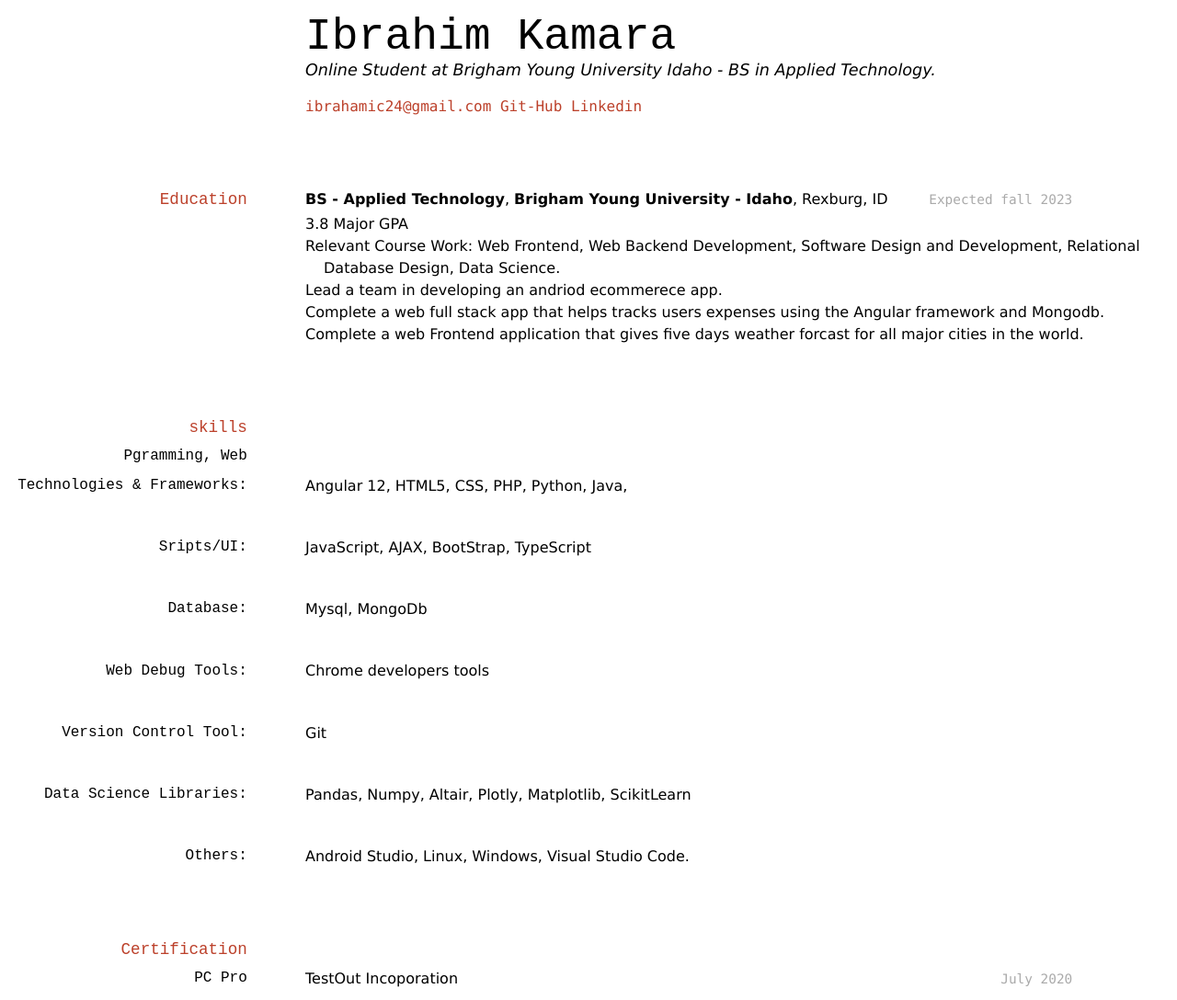
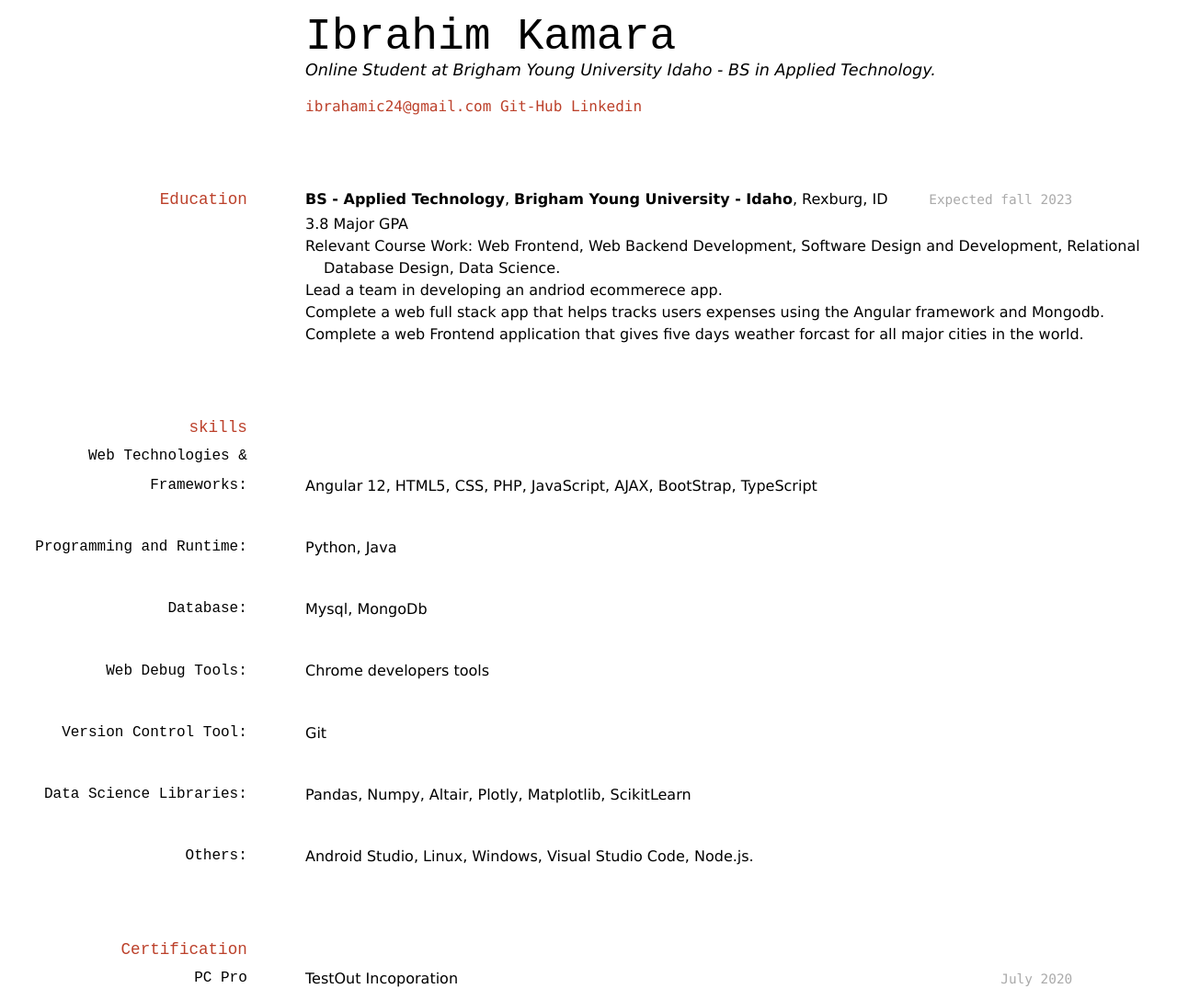
Before and after one commit to Ibrahimcode/Kamara-Ibrahim-resume, a Jekyll site: the page built from docs/index.md, in a window 1280 px wide. Shown: the whole page at 92% size. Built offline with Jekyll 4.4.1, drawn with Linux system fonts in a browser that asks for light colours.

Commit message:
Update Skills

```diff
--- a/docs/index.md
+++ b/docs/index.md
@@ -31,11 +31,11 @@ __Brigham Young University - Idaho__, Rexburg, ID
 ## skills
 
 
-### Pgramming, Web Technologies & Frameworks:
-Angular 12, HTML5, CSS, PHP, Python, Java,
+### Web Technologies & Frameworks:
+Angular 12, HTML5, CSS, PHP, JavaScript, AJAX, BootStrap, TypeScript
 
-### Sripts/UI:
-JavaScript, AJAX, BootStrap, TypeScript
+### Programming and Runtime:
+Python, Java
 
 ### Database:
 Mysql, MongoDb
@@ -50,7 +50,7 @@ Git
 Pandas, Numpy, Altair, Plotly, Matplotlib, ScikitLearn
 
 ### Others:
-Android Studio, Linux, Windows, Visual Studio Code.
+Android Studio, Linux, Windows, Visual Studio Code, Node.js.
 
 ## Certification
 
```
